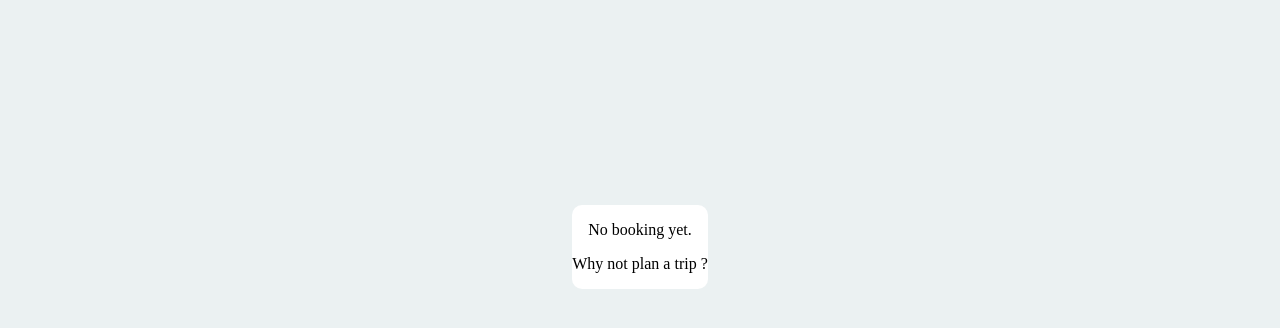
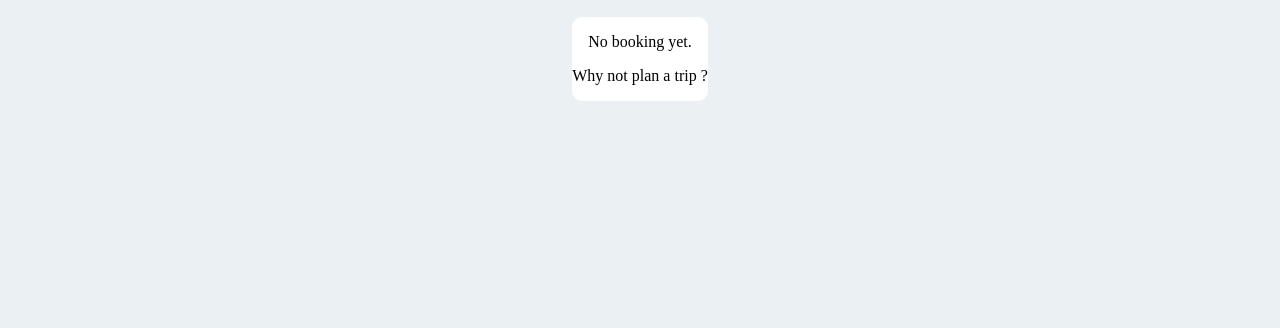
Before and after one commit to ninaggt/Tickethack, a website: page frontend/bookingsF.html in a window 1280 px wide. Shown: the part 70-398 px from the top of the page. Drawn offline with Linux system fonts and the light colour scheme.

Commit message:
commit mise a jour main

```diff
--- a/frontend/cartbooks.css
+++ b/frontend/cartbooks.css
@@ -42,7 +42,8 @@ a{
 
 }
 #blockinfos{
-    height: 500px;
+    margin-top: 20px;
+    height: auto;
     display: flex;
     justify-content: center;
     align-items: center;
```
